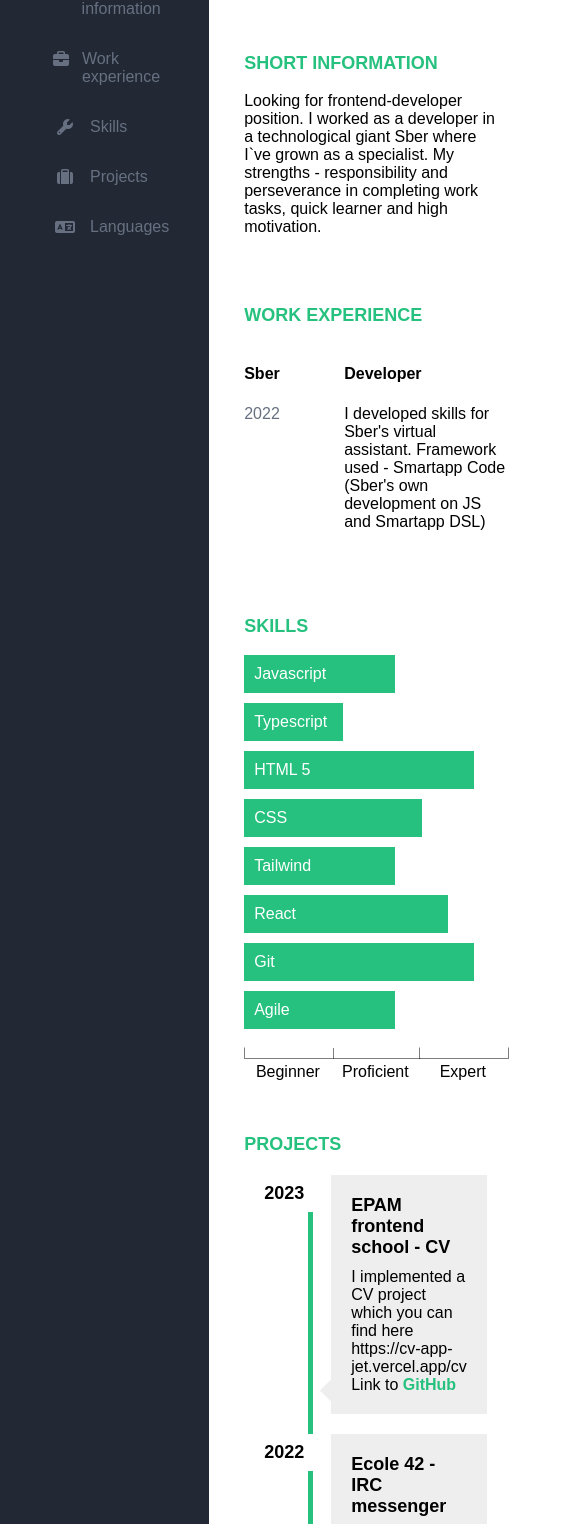
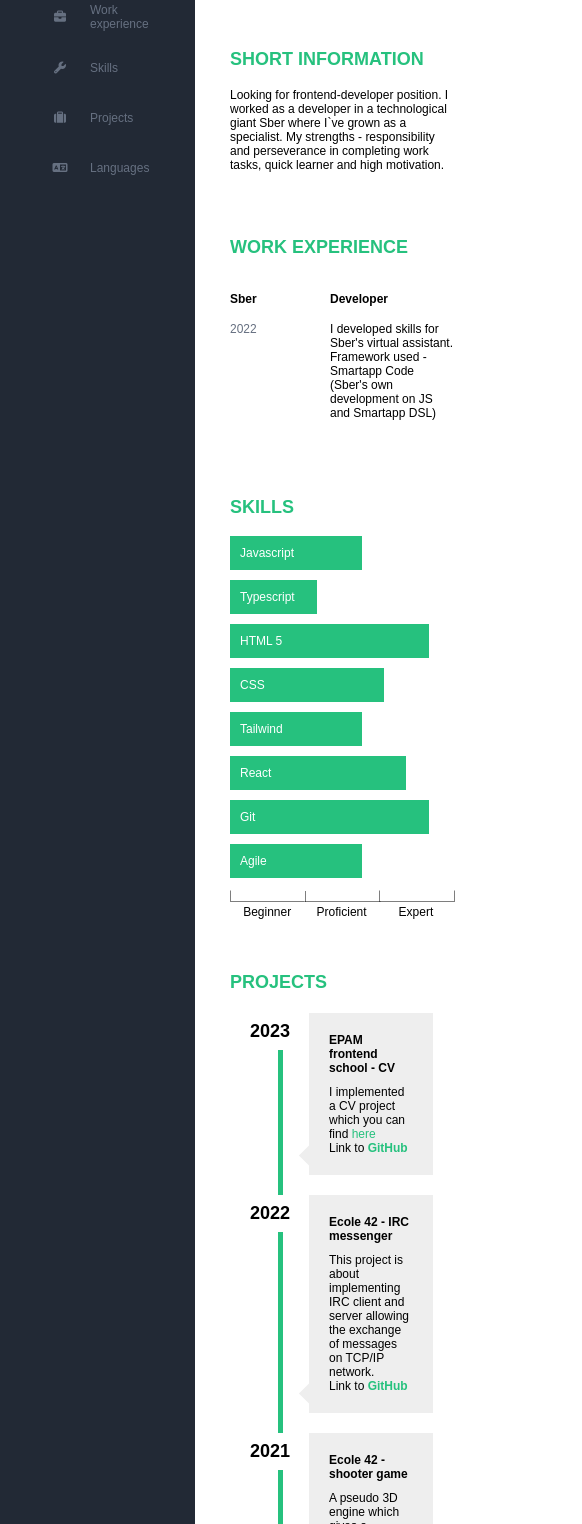
Before and after one commit to Ulistonee/rsschool-cv, a plain HTML site: page index.html in a window 390 px wide. Shown: the part 308-1832 px from the top of the page, 582 px wide, since content can reach past the window. Drawn offline with Linux system fonts and the light colour scheme.

Commit message:
feat: add adaptive design

```diff
--- a/css/style.css
+++ b/css/style.css
@@ -3,6 +3,7 @@ html, body {
     font-size: 16px;
     margin: 0;
     padding: 0;
+    scroll-behavior: smooth;
 }
 
 a {
@@ -46,7 +47,7 @@ ul {
 }
 
 .avatar {
-    width: 50%;
+    width: 70%;
     height: auto;
     border-radius: 50%;
     padding: 10%;
@@ -59,15 +60,28 @@ ul {
 .navbar_elements li {
     color: rgb(102, 112, 129);
     display: flex;
+    align-items: center;
+    justify-content: flex-start;
+    gap: 10px;
 }
 
 .navbar_elements li i {
     padding: 10px;
     display: inline-block; /* Превращаем элемент в блочный, чтобы можно было задать ширину и высоту */
-    width: 30px; /* Пример: фиксированная ширина элемента */
+    width: 20px; /* Пример: фиксированная ширина элемента */
     height: 30px; /* Пример: фиксированная высота элемента */
     line-height: 30px; /* Выравниваем содержимое по вертикали */
     text-align: center; /* Выравниваем содержимое по горизонтали */
+}
+
+.navbar_elements__name {
+    width: 65px;
+    cursor: pointer;
+}
+
+.navbar_elements__name:hover {
+    color: rgb(38, 193, 126);
+
 }
 
 .main_page__chapter {
@@ -93,6 +107,7 @@ ul {
 
 .main_page__contacts li {
     display: flex;
+    align-items: center;
 }
 
 .main_page__contacts li i {
@@ -286,7 +301,7 @@ ul {
     padding: 20px;
     width: 100%;
     justify-content: space-evenly;
-    align-items: baseline;
+    align-items: center;
 }
 
 .github {
@@ -294,3 +309,33 @@ ul {
     color: white;
     font-size: large;
 }
+
+.cvLink {
+    color: rgb(38, 193, 126);
+}
+
+@media (max-width: 768px) {
+    html, body {
+        font-size: 12px;
+    }
+
+    .main_page__projects__name {
+        font-size: 12px;
+        font-weight: bold;
+    }
+
+    .main_page__projects__box {
+        background-color: rgb(238 238 238);
+        position: absolute;
+        width: 15px;
+        height: 15px;
+        bottom: 1rem;
+        left: 4.3rem;
+        transform: rotate(45deg);
+    }
+
+    .footer {
+        justify-content: center;
+        align-items: center;
+    }
+}
--- a/index.html
+++ b/index.html
@@ -2,6 +2,7 @@
 <html lang="en-GB">
 <link rel="stylesheet" href="css/style.css">
 <head>
+    <meta name="viewport" content="width=device-width, initial-scale=1.0">
     <script src="https://kit.fontawesome.com/deb041fddf.js" crossorigin="anonymous"></script>
     <title>CV of Aizhan Bexatova</title>
 </head>
@@ -16,33 +17,33 @@
                 <ul class="navbar_elements">
                     <li>
                         <i class="fa-solid fa-location-arrow"></i>
-                        <p>Contacts</p>
+                        <p class="navbar_elements__name"><a href="#contacts">Contacts</a></p>
                     </li>
                     <li>
                         <i class="fa-solid fa-info"></i>
-                        <p>Short information</p>
+                        <p class="navbar_elements__name"><a href="#short_information">Short information</a></p>
                     </li>
                     <li>
                         <i class="fa-solid fa-briefcase"></i>
-                        <p>Work experience</p>
+                        <p class="navbar_elements__name"><a href="#work_experience">Work experience</a></p>
                     </li>
                     <li>
                         <i class="fa-solid fa-wrench"></i>
-                        <p>Skills</p>
+                        <p class="navbar_elements__name"><a href="#skills">Skills</a></p>
                     </li>
                     <li>
                         <i class="fa-solid fa-suitcase"></i>
-                        <p>Projects</p>
+                        <p class="navbar_elements__name"><a href="#projects">Projects</a></p>
                     </li>
                     <li>
                         <i class="fa-solid fa-language"></i>
-                        <p>Languages</p>
+                        <p class="navbar_elements__name"><a href="#languages">Languages</a></p>
                     </li>
                 </ul>
             </nav>
         </div>
         <div>
-            <div class="main_page__chapter">
+            <div id="contacts" class="main_page__chapter">
                 <p class="main_page__header">Contacts</p>
                 <ul class="main_page__contacts">
                     <li>
@@ -63,7 +64,7 @@
                     </li>
                 </ul>
             </div>
-            <div class="main_page__chapter">
+            <div id="short_information" class="main_page__chapter">
                 <p class="main_page__header">Short information</p>
                 <p>Looking for frontend-developer position.
                     I worked as a developer in a technological giant Sber
@@ -72,7 +73,7 @@
                     My strengths - responsibility and perseverance in completing
                     work tasks, quick learner and high motivation.</p>
             </div>
-            <div class="main_page__chapter">
+            <div id="work_experience" class="main_page__chapter">
                 <p class="main_page__header">Work experience</p>
                 <ul class="main_page__experience">
                     <li>
@@ -87,7 +88,7 @@
                     </li>
                 </ul>
             </div>
-            <div class="main_page__chapter">
+            <div id="skills" class="main_page__chapter">
                 <p class="main_page__header">Skills</p>
                 <ul class="main_page__skills">
                     <li class="main_page__skills__javascript">
@@ -127,7 +128,7 @@
                     </div>
                 </div>
             </div>
-            <div class="main_page__chapter">
+            <div id="projects" class="main_page__chapter">
                 <p class="main_page__header">Projects</p>
                 <ul class="main_page__projects">
                     <li>
@@ -135,7 +136,7 @@
                         <div class="main_page__projects__description">
                             <div class="main_page__projects__box"></div>
                             <p class="main_page__projects__name">EPAM frontend school - CV</p>
-                            <p>I implemented a CV project which you can find here https://cv-app-jet.vercel.app/cv</p>
+                            <p>I implemented a CV project which you can find <a href="https://cv-app-jet.vercel.app/cv" class="cvLink">here</a></p>
                             <p>Link to <a href="https://gitlab.com/Ulistonee/cv-app" target="_blank" class="github_repo">GitHub</a></p>
                         </div>
                     </li>
@@ -144,7 +145,7 @@
                         <div class="main_page__projects__description">
                             <div class="main_page__projects__box"></div>
                             <p class="main_page__projects__name">Ecole 42 - IRC messenger</p>
-                            <p>This project is about implementing IRC client and server allowing the exchange of messages on TCP/IP network</p>
+                            <p>This project is about implementing IRC client and server allowing the exchange of messages on TCP/IP network.</p>
                             <p>Link to <a href="https://github.com/dkarthus/ft_irc" target="_blank" class="github_repo">GitHub</a></p>
 
                         </div>
@@ -170,7 +171,7 @@
                     </li>
                 </ul>
             </div>
-            <div class="main_page__chapter__last_element">
+            <div id="languages" class="main_page__chapter__last_element">
                 <p class="main_page__header">Languages</p>
                 <p>
                     English - Upper-Intermediate
```
